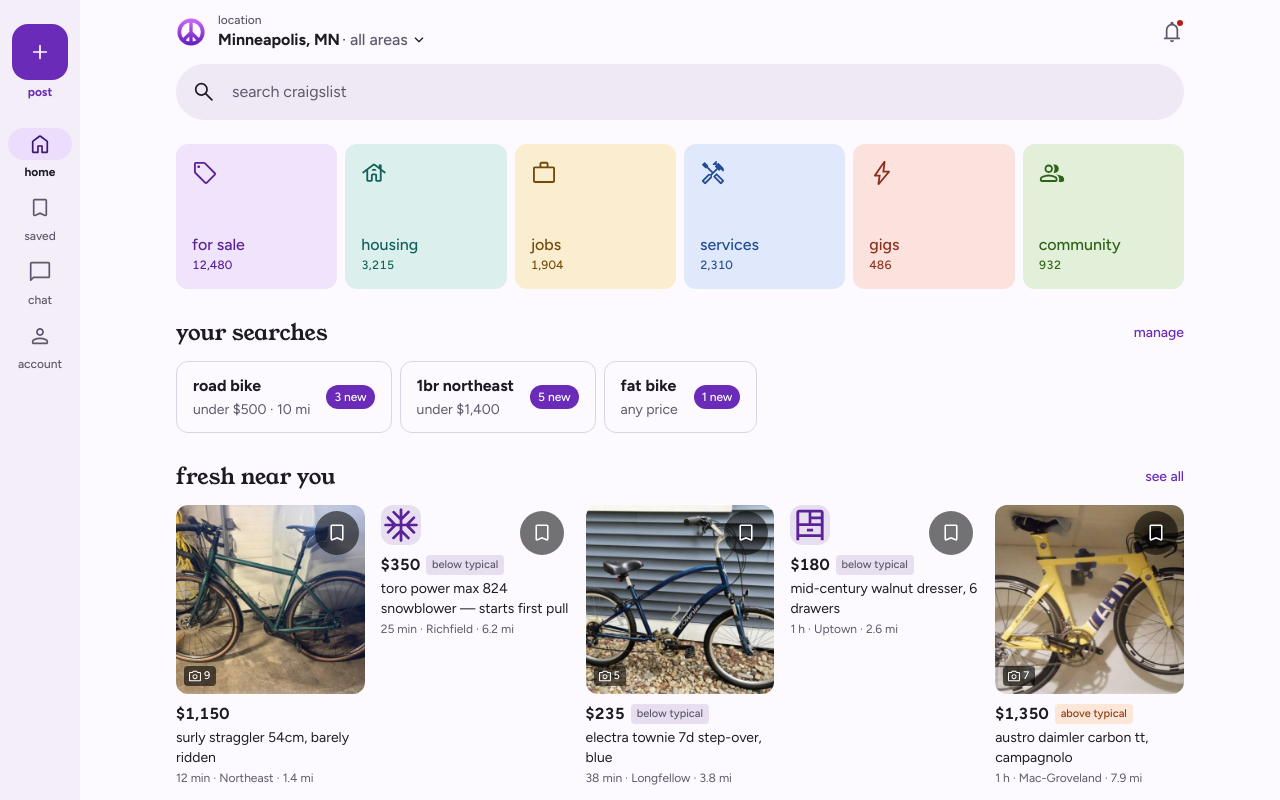
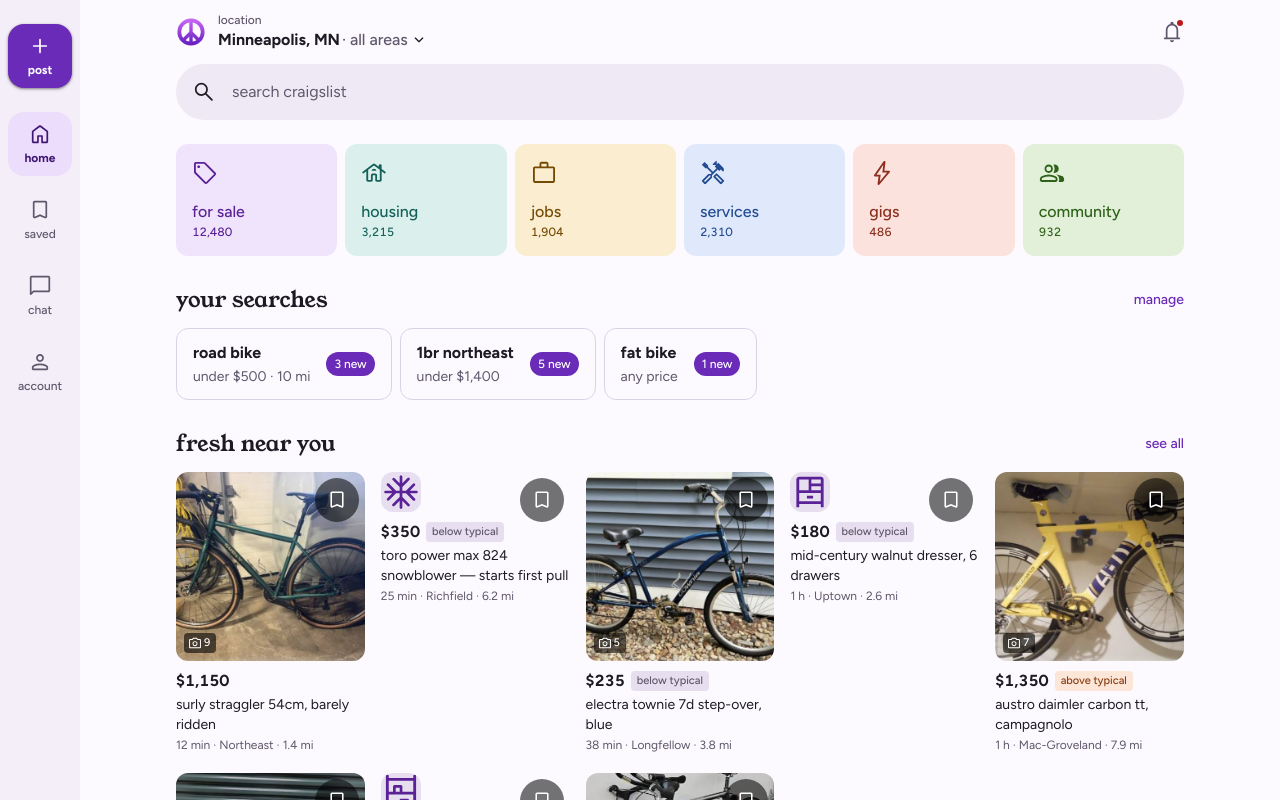
Before and after one commit to jonmorris/Craigslist, a React (Vite) app in the folder prototype/: page / in a window 1280 px wide. Built offline with nearby package versions, Linux system fonts and the light colour scheme.

Commit message:
Rail items: rounded squares holding icon and label; shorter home tiles on wide screens
Co-Authored-By: Claude Opus 5.5 <noreply@anthropic.com>
Claude-Session: https://claude.ai/code/session_01H3xU87F2bRsPtLC5hugNNH

```diff
--- a/prototype/public/sw.js
+++ b/prototype/public/sw.js
@@ -1,7 +1,7 @@
 // Offline support. The app is one self-contained HTML file, so caching it plus
 // the manifest and icons is the whole app. Navigations go network-first so a
 // new deploy shows up on the next open; everything else is cache-first.
-const CACHE = 'craigslist-proto-v26'
+const CACHE = 'craigslist-proto-v27'
 const SHELL = ['./', 'index.html', 'manifest.webmanifest', 'icons/icon-192.png', 'icons/icon-512.png', 'icons/maskable-512.png']
 
 self.addEventListener('install', e => {
--- a/prototype/src/styles.css
+++ b/prototype/src/styles.css
@@ -702,10 +702,17 @@ button:disabled::before { display: none; }
 @media (min-width: 600px) {
   /* navigation rail instead of the bottom bar */
   :root:not(.framed) .navbar { top: 0; right: auto; bottom: 0; width: 80px; height: auto; display: flex; flex-direction: column; justify-content: flex-start; gap: 12px; padding: calc(24px + env(safe-area-inset-top, 0px)) 0 0; }
-  :root:not(.framed) .nav-item { padding-top: 0; }
+  /* rail items: a rounded square that holds both the icon and the label, so the active
+     state is a real target, not a small pill over the icon */
+  :root:not(.framed) .nav-item { width: 64px; height: 64px; margin-inline: auto; padding: 0; justify-content: center; gap: 4px; border-radius: var(--md-shape-lg); }
+  :root:not(.framed) .nav-item .nav-pill { width: auto; height: auto; background: none; }
+  :root:not(.framed) .nav-item::before { display: block; content: ""; position: absolute; inset: 0; border-radius: inherit; background: currentColor; opacity: 0; transition: opacity .15s; }
+  :root:not(.framed) .nav-item:active::before { opacity: .10; }
+  :root:not(.framed) .nav-item.active { background: var(--md-sys-color-secondary-container); color: var(--md-sys-color-on-secondary-container); }
+  :root:not(.framed) .nav-item.active .nav-pill { background: none; color: inherit; }
   /* the rail's primary action sits first, like an M3 rail FAB */
-  :root:not(.framed) .nav-post { order: -1; margin-bottom: 16px; }
-  :root:not(.framed) .nav-post .nav-pill { width: 56px; height: 56px; border-radius: var(--md-shape-lg); }
+  :root:not(.framed) .nav-post { order: -1; margin-bottom: 12px; background: var(--md-sys-color-primary-container); color: var(--md-sys-color-on-primary-container); box-shadow: var(--md-elev-1); }
+  :root:not(.framed) .nav-post .nav-pill { background: none; color: inherit; }
   :root:not(.framed) .device:has(> .navbar) > .screen { margin-left: 80px; }
   :root:not(.framed) .screen { padding-bottom: calc(96px + env(safe-area-inset-bottom, 0px)); }
   :root:not(.framed) .fab { bottom: calc(24px + env(safe-area-inset-bottom, 0px)); right: 24px; }
@@ -721,6 +728,7 @@ button:disabled::before { display: none; }
 
 /* content inside a pane: capped and centered once it's wider than a phone */
 @container screen (min-width: 600px) {
+  .tile { aspect-ratio: auto; min-height: 112px; }
   .home, .cat, .section-page, .saved { padding-inline: max(0px, calc((100% - 1040px) / 2)); }
   .grid { grid-template-columns: repeat(auto-fill, minmax(176px, 1fr)); gap: 20px 16px; }
   .pop-grid { grid-template-columns: repeat(auto-fill, minmax(200px, 1fr)); }
```
Also changed, not shown: 1 other file (tests, documents, lock files or other folders).
